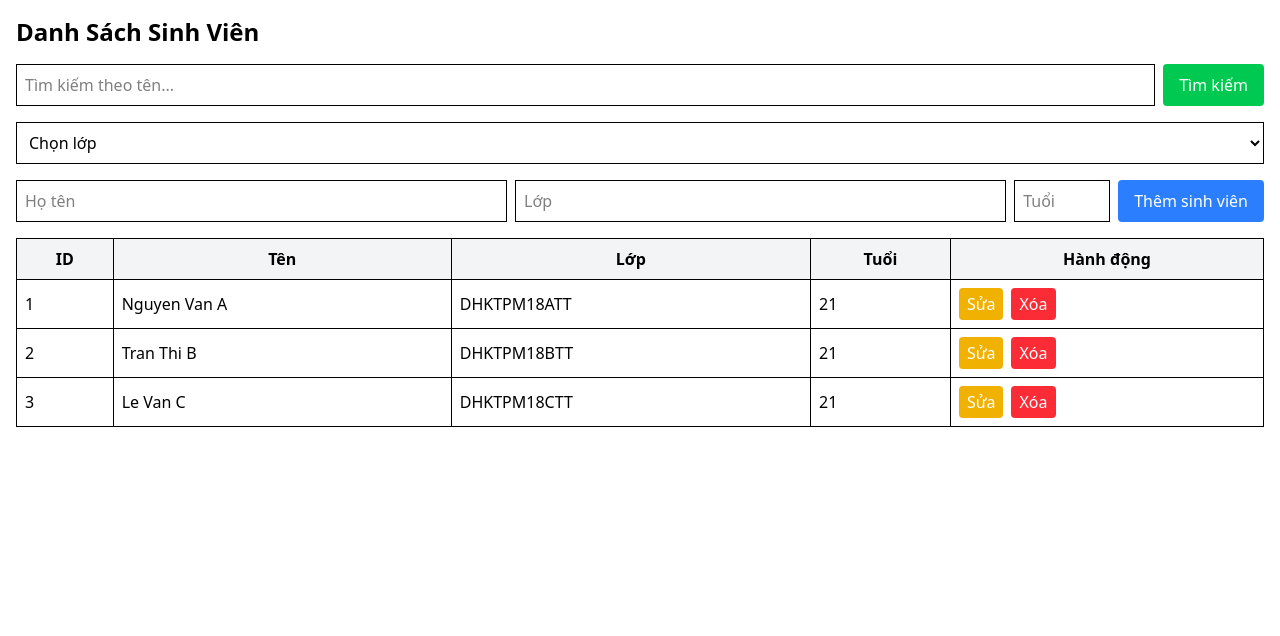
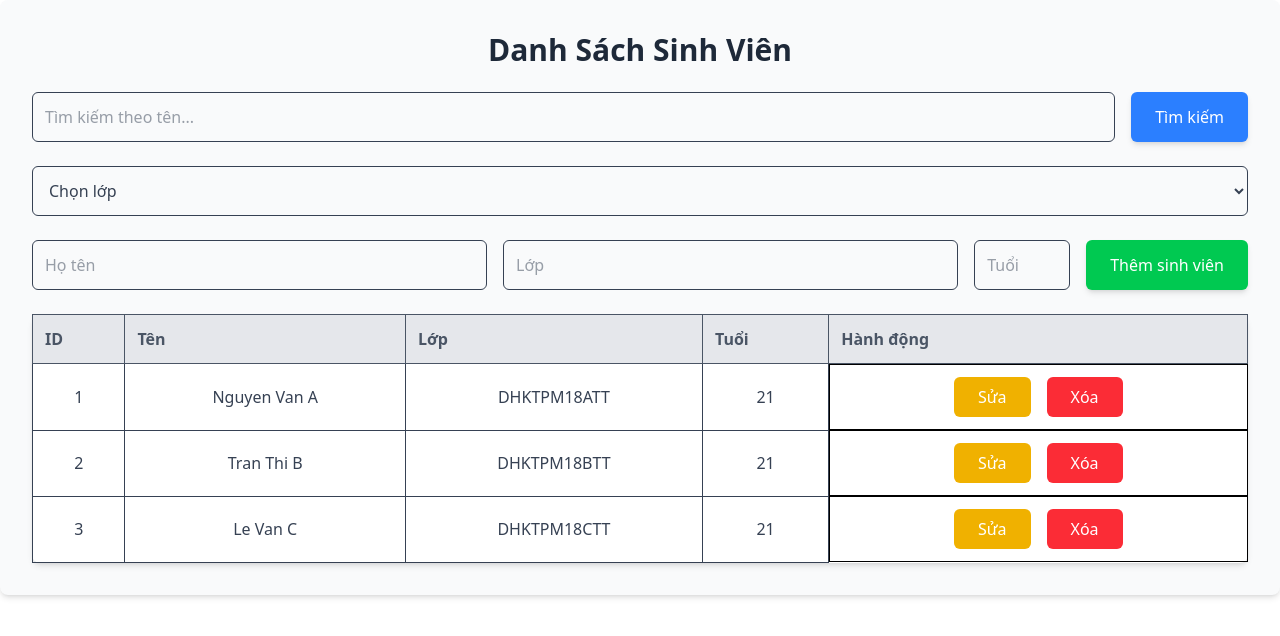
Before and after one commit to DeeDeevk/LTPTGiaoDien_NguyenHoVietKhoa_BaiThi, a React (Vite) app: page / in a window 1280 px wide. Shown: the top 636 px of the page. Built offline with nearby package versions, Linux system fonts and the light colour scheme.

Commit message:
style: cai thien giao dien

```diff
--- a/src/components/SinhVienList.jsx
+++ b/src/components/SinhVienList.jsx
@@ -15,9 +15,9 @@ function SinhVienList() {
     age: ''
   });
 
-  const [editStudent, setEditStudent] = useState(null); // Để lưu sinh viên đang chỉnh sửa
+  const [editStudent, setEditStudent] = useState(null);
   const [searchTerm, setSearchTerm] = useState('');
-  const [selectedClass, setSelectedClass] = useState(''); // Lưu lớp được chọn
+  const [selectedClass, setSelectedClass] = useState('');
 
   const handleInputChange = (e) => {
     const { name, value } = e.target;
@@ -42,7 +42,6 @@ function SinhVienList() {
     const confirmDelete = window.confirm(`Bạn có chắc muốn xóa sinh viên: ${studentToDelete?.name}?`);
     if (confirmDelete) {
       setStudents(students.filter((student) => student.id !== id));
-      console.log("Đã xóa sinh viên:", studentToDelete);
     }
   };
 
@@ -51,7 +50,7 @@ function SinhVienList() {
   };
 
   const handleEditStudent = (student) => {
-    setEditStudent({ ...student }); // Lưu thông tin sinh viên đang chỉnh sửa
+    setEditStudent({ ...student });
   };
 
   const handleUpdateStudent = () => {
@@ -65,7 +64,7 @@ function SinhVienList() {
     );
 
     setStudents(updatedStudents);
-    setEditStudent(null); // Đóng form chỉnh sửa
+    setEditStudent(null);
   };
 
   const handleClassFilterChange = (e) => {
@@ -80,28 +79,28 @@ function SinhVienList() {
   const classes = [...new Set(students.map(student => student.class))];
 
   return (
-    <div className="container mx-auto p-4">
-      <h2 className="text-2xl font-bold mb-4">Danh Sách Sinh Viên</h2>
+    <div className="container mx-auto p-8 bg-gray-50 rounded-lg shadow-md">
+      <h2 className="text-3xl font-semibold text-gray-800 mb-6 text-center">Danh Sách Sinh Viên</h2>
 
-      <div className="mb-4 flex gap-2 flex-wrap">
+      <div className="mb-6 flex gap-4">
         <input
           type="text"
-          className="border p-2 flex-1"
+          className="border rounded-md p-3 flex-1 text-gray-700 focus:ring-2 focus:ring-blue-500"
           placeholder="Tìm kiếm theo tên..."
           value={searchTerm}
           onChange={(e) => setSearchTerm(e.target.value)}
         />
         <button
-          className="bg-green-500 text-white px-4 py-2 rounded hover:bg-green-600"
+          className="bg-blue-500 text-white px-6 py-3 rounded-md shadow-md hover:bg-blue-600 focus:outline-none"
           onClick={handleSearch}
         >
           Tìm kiếm
         </button>
       </div>
 
-      <div className="mb-4 flex gap-2 flex-wrap">
+      <div className="mb-6 flex gap-4">
         <select
-          className="border p-2 flex-1"
+          className="border rounded-md p-3 flex-1 text-gray-700 focus:ring-2 focus:ring-blue-500"
           value={selectedClass}
           onChange={handleClassFilterChange}
         >
@@ -114,9 +113,9 @@ function SinhVienList() {
         </select>
       </div>
 
-      <div className="mb-4 flex gap-2 flex-wrap">
+      <div className="mb-6 flex gap-4">
         <input
-          className="border p-2 flex-1"
+          className="border rounded-md p-3 flex-1 text-gray-700 focus:ring-2 focus:ring-blue-500"
           type="text"
           name="name"
           value={newStudent.name}
@@ -124,7 +123,7 @@ function SinhVienList() {
           onChange={handleInputChange}
         />
         <input
-          className="border p-2 flex-1"
+          className="border rounded-md p-3 flex-1 text-gray-700 focus:ring-2 focus:ring-blue-500"
           type="text"
           name="class"
           value={newStudent.class}
@@ -132,7 +131,7 @@ function SinhVienList() {
           onChange={handleInputChange}
         />
         <input
-          className="border p-2 w-24"
+          className="border rounded-md p-3 w-24 text-gray-700 focus:ring-2 focus:ring-blue-500"
           type="number"
           name="age"
           value={newStudent.age}
@@ -140,7 +139,7 @@ function SinhVienList() {
           onChange={handleInputChange}
         />
         <button
-          className="bg-blue-500 text-white px-4 py-2 rounded hover:bg-blue-600"
+          className="bg-green-500 text-white px-6 py-3 rounded-md shadow-md hover:bg-green-600 focus:outline-none"
           onClick={handleAddStudent}
         >
           Thêm sinh viên
@@ -148,10 +147,10 @@ function SinhVienList() {
       </div>
 
       {editStudent && (
-        <div className="mb-4 p-4 border border-blue-500 bg-blue-100">
-          <h3 className="text-xl font-bold mb-2">Chỉnh sửa thông tin sinh viên</h3>
+        <div className="mb-6 p-6 bg-blue-100 rounded-md shadow-md">
+          <h3 className="text-xl font-semibold text-gray-800 mb-4">Chỉnh sửa thông tin sinh viên</h3>
           <input
-            className="border p-2 flex-1 mb-2"
+            className="border rounded-md p-3 w-full text-gray-700 mb-4 focus:ring-2 focus:ring-blue-500"
             type="text"
             name="name"
             value={editStudent.name}
@@ -159,7 +158,7 @@ function SinhVienList() {
             placeholder="Họ tên"
           />
           <input
-            className="border p-2 flex-1 mb-2"
+            className="border rounded-md p-3 w-full text-gray-700 mb-4 focus:ring-2 focus:ring-blue-500"
             type="text"
             name="class"
             value={editStudent.class}
@@ -167,7 +166,7 @@ function SinhVienList() {
             placeholder="Lớp"
           />
           <input
-            className="border p-2 w-24 mb-2"
+            className="border rounded-md p-3 w-full text-gray-700 mb-4 focus:ring-2 focus:ring-blue-500"
             type="number"
             name="age"
             value={editStudent.age}
@@ -175,13 +174,13 @@ function SinhVienList() {
             placeholder="Tuổi"
           />
           <button
-            className="bg-blue-500 text-white px-4 py-2 rounded hover:bg-blue-600"
+            className="bg-blue-500 text-white px-6 py-3 rounded-md shadow-md hover:bg-blue-600 focus:outline-none"
             onClick={handleUpdateStudent}
           >
             Lưu thay đổi
           </button>
           <button
-            className="bg-gray-500 text-white px-4 py-2 rounded hover:bg-gray-600 ml-2"
+            className="bg-gray-500 text-white px-6 py-3 rounded-md shadow-md hover:bg-gray-600 ml-4 focus:outline-none"
             onClick={() => setEditStudent(null)}
           >
             Hủy
@@ -189,14 +188,14 @@ function SinhVienList() {
         </div>
       )}
 
-      <table className="w-full border-collapse border">
+      <table className="min-w-full bg-white rounded-lg shadow-md border-collapse">
         <thead>
-          <tr className="bg-gray-100">
-            <th className="border p-2">ID</th>
-            <th className="border p-2">Tên</th>
-            <th className="border p-2">Lớp</th>
-            <th className="border p-2">Tuổi</th>
-            <th className="border p-2">Hành động</th>
+          <tr className="bg-gray-200">
+            <th className="border p-3 text-left text-gray-600">ID</th>
+            <th className="border p-3 text-left text-gray-600">Tên</th>
+            <th className="border p-3 text-left text-gray-600">Lớp</th>
+            <th className="border p-3 text-left text-gray-600">Tuổi</th>
+            <th className="border p-3 text-left text-gray-600">Hành động</th>
           </tr>
         </thead>
         <tbody>
--- a/src/components/StudentItem.jsx
+++ b/src/components/StudentItem.jsx
@@ -4,20 +4,20 @@ function StudentItem({ student, onEdit, onDelete }) {
   const { id, name, class: studentClass, age } = student;
 
   return (
-    <tr className="hover:bg-gray-50">
-      <td className="border p-2">{id}</td>
-      <td className="border p-2">{name}</td>
-      <td className="border p-2">{studentClass}</td>
-      <td className="border p-2">{age}</td>
-      <td className="border p-2">
+    <tr className="transition duration-300 ease-in-out transform hover:bg-gray-100 hover:scale-105">
+      <td className="border p-3 text-center text-gray-700">{id}</td>
+      <td className="border p-3 text-center text-gray-700">{name}</td>
+      <td className="border p-3 text-center text-gray-700">{studentClass}</td>
+      <td className="border p-3 text-center text-gray-700">{age}</td>
+      <td className="border p-3 flex justify-center space-x-4">
         <button
-          className="bg-yellow-500 text-white px-2 py-1 rounded hover:bg-yellow-600"
+          className="bg-yellow-500 text-white px-6 py-2 rounded-md hover:bg-yellow-600 focus:outline-none transition transform duration-300 hover:scale-105"
           onClick={() => onEdit(student)}
         >
           Sửa
         </button>
         <button
-          className="bg-red-500 text-white px-2 py-1 rounded hover:bg-red-600 ml-2"
+          className="bg-red-500 text-white px-6 py-2 rounded-md hover:bg-red-600 focus:outline-none transition transform duration-300 hover:scale-105"
           onClick={() => onDelete(id)}
         >
           Xóa
```
Also changed, not shown: MinhChung/taoGiaoDienVoiHieuUng.PNG (added).
